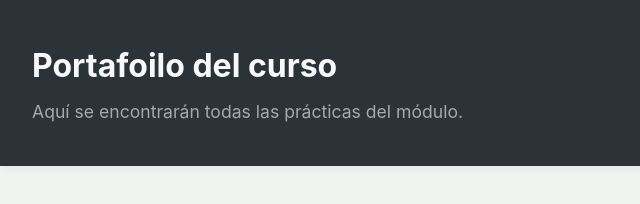
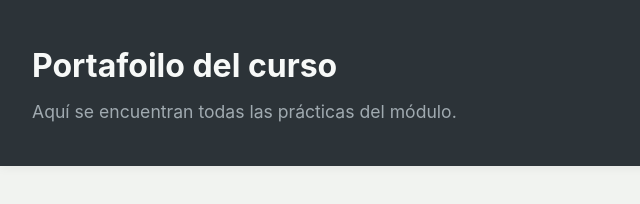
Before and after one commit to GGonzalezGabriel/lm_portafolio, a plain HTML site: page index.html in a window 1280 px wide. Shown: the full height of the page, 0-640 px from the left. Drawn offline with Linux system fonts and the light colour scheme.

Commit message:
Actualizar index.html

```diff
--- a/index.html
+++ b/index.html
@@ -17,7 +17,7 @@
             <h1>Portafoilo del curso</h1>
             <div id="header-datetime"></div>
         </div>
-        <p>Aquí se encontrarán todas las prácticas del módulo.</p>
+        <p>Aquí se encuentran todas las prácticas del módulo.</p>
 
     </header>
 
```
